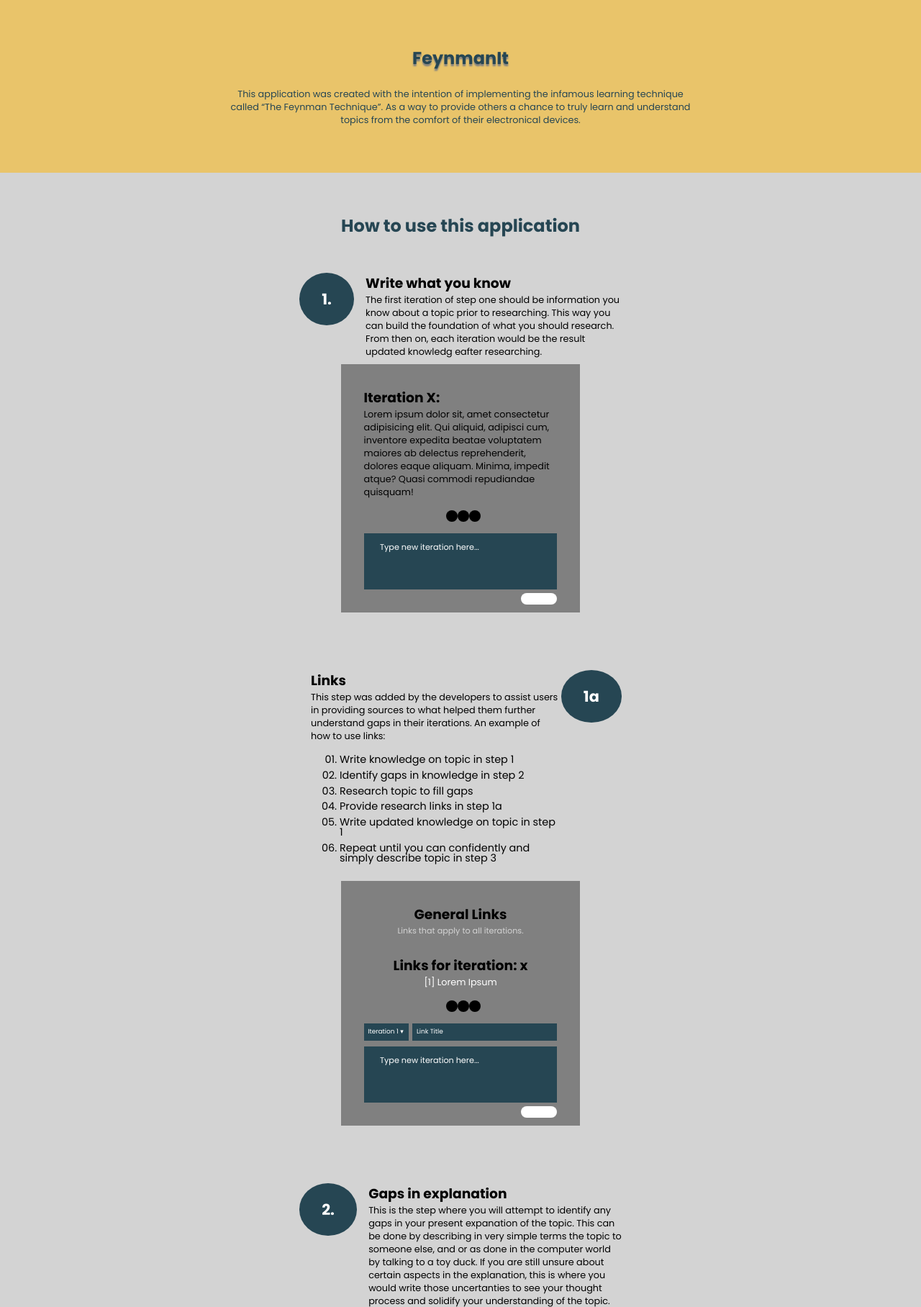
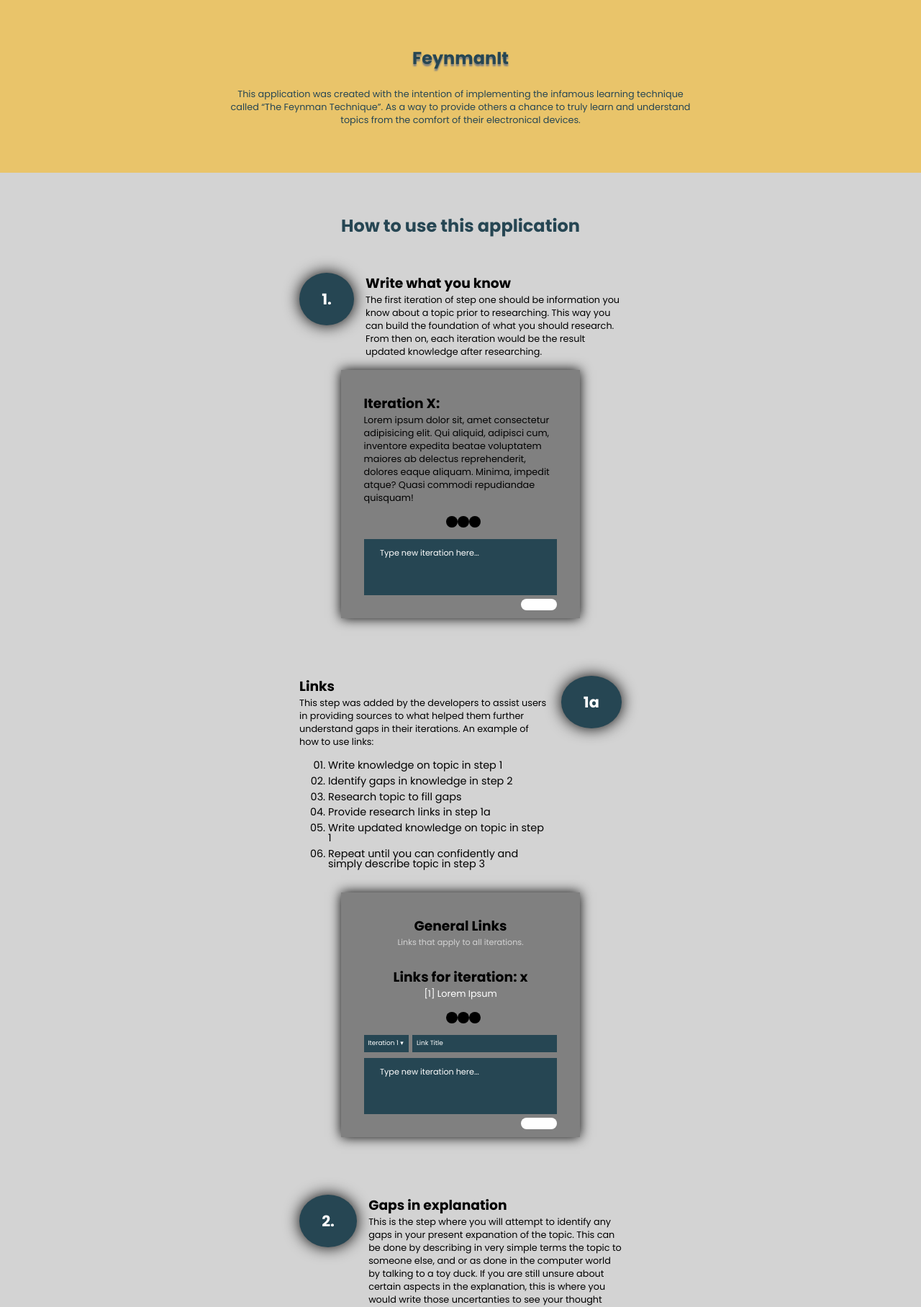
Before and after one commit to bluskigh/feynman-it, a Django app: page /home in a window 1280 px wide. Shown: the part 115-1931 px from the top of the page at 72% size. Run offline with Django 3.2, Linux system fonts and the light colour scheme; the visitor is signed in with stand-in values (Sample User, id 1).

Commit message:
Small bugs fixed

```diff
--- a/main/static/main/css/index.css
+++ b/main/static/main/css/index.css
@@ -62,6 +62,7 @@ main {
     border-radius: 50%;
     font-weight: 900;
     font-size: 1.3em;
+    box-shadow: 0 0 1em black;
 }
 .step-information {
     text-align: left;
@@ -72,6 +73,8 @@ main {
     text-align: left;
     width: 60%;
     margin: 0 auto; padding: 2em;
+    margin-top: 1em;
+    box-shadow: 0 0 1em black;
 }
 .continue-button-container {
     display: flex;
@@ -105,6 +108,10 @@ main {
 }
 .step:nth-child(2n+1) {
     margin: 5em auto;
+}
+.step:nth-child(2n+1) .step-information {
+    margin-left: 0;
+    margin-right: 1em;
 }
 .step:nth-last-child(1) {
     margin-bottom: 1em;
--- a/main/templates/main/index.html
+++ b/main/templates/main/index.html
@@ -16,7 +16,7 @@
             <span class="step-button">1.</span>
             <div class="step-information">
                 <h3>Write what you know</h3>
-                <p>The first iteration of step one should be information you know about a topic prior to researching. This way you can build the foundation of what you should research. From then on, each iteration would be the result updated knowledg eafter researching.</p>
+                <p>The first iteration of step one should be information you know about a topic prior to researching. This way you can build the foundation of what you should research. From then on, each iteration would be the result updated knowledge after researching.</p>
             </div>
         </div>
         <div class="step-example">
--- a/main/templates/main/layout.html
+++ b/main/templates/main/layout.html
@@ -11,8 +11,8 @@
     <link href="https://fonts.googleapis.com/css2?family=Poppins:wght@400;700&display=swap" rel="stylesheet">
     <!-- Styles -->
     <link rel="stylesheet" type="text/css" href="{% static 'main/css/layout.css' %}">
+    {% block style %}{% endblock %}
     <link rel="stylesheet" type="text/css" href="{% static 'main/css/media.css' %}">
-    {% block style %}{% endblock %}
 </head>
 <body>
     <nav>
--- a/main/views.py
+++ b/main/views.py
@@ -277,15 +277,16 @@ def delete_folder(request, id):
     folder = Folder.objects.get(id=id)
     deleted_folder = request.user.folders.all()[1]
     all_folder = request.user.folders.all()[0]
+    notes = folder.folder_notes.all()
     if folder != deleted_folder:
-        for note in folder.folder_notes.all():
+        for note in notes:
             note.folder = deleted_folder
             note.save()
     else:
         for note in folder.folder_notes.all():
             note.delete()
 
-    if folder != all_folder and folder != deleted_folder:
+    if folder != all_folder and folder != deleted_folder and len(notes) == 0:
         folder.delete()
 
     return HttpResponseRedirect(reverse('folders'))
```
